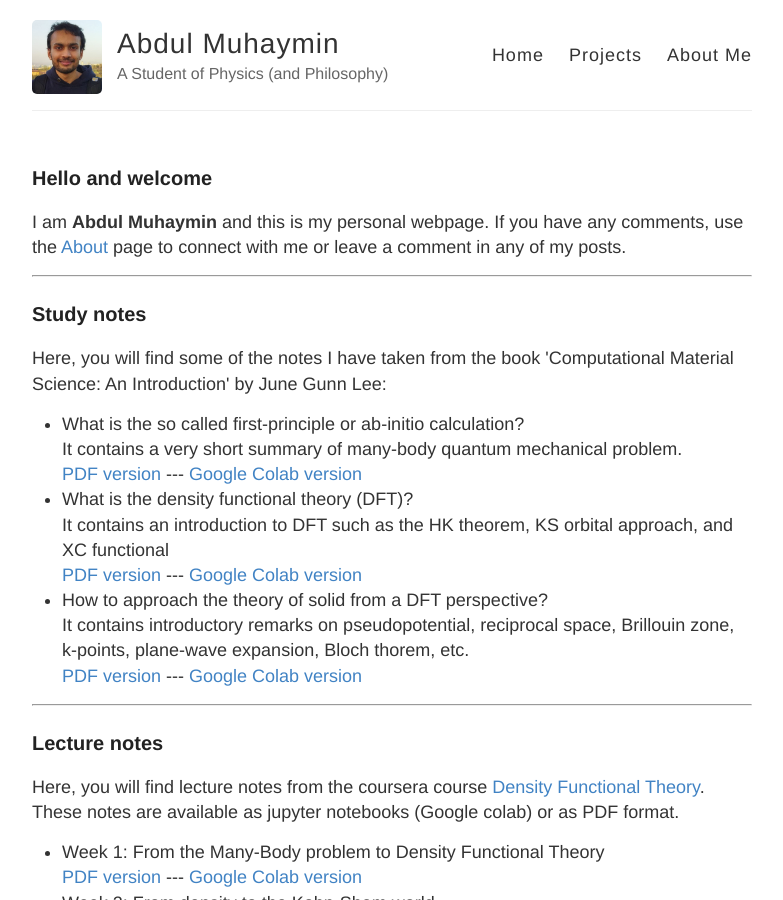
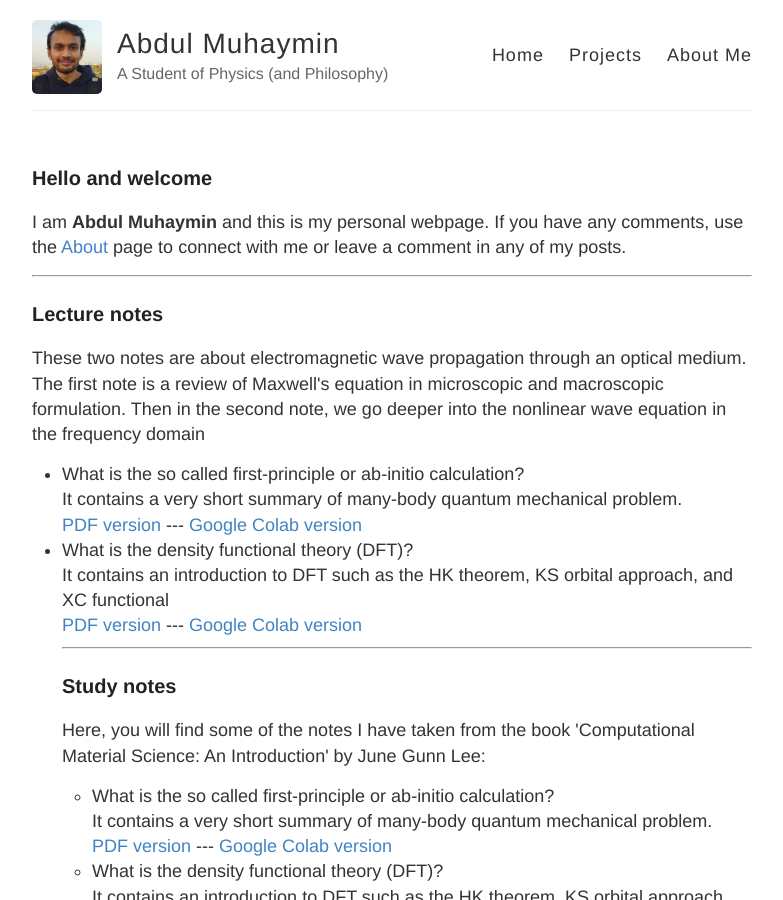
Before and after one commit to AbdulMuhaymin/abdulmuhaymin.github.io, a Jekyll site: the page built from index.html, in a window 1280 px wide and 900 px high. Shown: the whole window, without its empty margins (248-1031 px from the left). Built offline with Jekyll 4.4.1, drawn with Linux system fonts in a browser that asks for light colours; nearby versions of some CDN libraries.

Commit message:
477 notes update

```diff
--- a/index.html
+++ b/index.html
@@ -4,7 +4,28 @@ layout: default
 
 <h3 id="welcome">Hello and welcome</h3>
   <p>I am <strong>Abdul Muhaymin</strong> and this is my personal webpage. If you have any comments, use the <a href="https://abdulmuhaymin.github.io/about">About</a> page to connect with me or leave a comment in any of my posts. </p>
-<hr>
+
+  <hr>
+
+  <h3 id="welcome">Lecture notes</h3>
+    <p> These two notes are about electromagnetic wave propagation through an optical medium. The first note is a review of Maxwell's equation in microscopic and macroscopic formulation. Then in the second note, we go deeper into the nonlinear wave equation in the frequency domain </p>
+    <ul>
+
+      <li> What is the so called first-principle or ab-initio calculation?
+      <br> It contains a very short summary of many-body quantum mechanical problem.
+      <br>
+       <a href="https://abdulmuhaymin.github.io/files/ch4.pdf">PDF version</a> ---
+       <a href="https://colab.research.google.com/drive/1B054YewQ6ShqkFg-hcBr73_CIK_YqxPl?usp=sharing">Google Colab version</a>
+     </li>
+
+      <li> What is the density functional theory (DFT)?
+        <br> It contains an introduction to DFT such as the HK theorem, KS orbital approach, and XC functional
+        <br>
+        <a href="https://abdulmuhaymin.github.io/files/ch5.pdf">PDF version</a> ---
+        <a href="https://colab.research.google.com/drive/1y6-fThMO8d4zxw2LKsvsNInb1N2wBUYI?usp=sharing">Google Colab version</a>
+      </li>
+
+      <hr>
 
 <h3 id="welcome">Study notes</h3>
   <p> Here, you will find some of the notes I have taken from the book 'Computational Material Science: An Introduction' by June Gunn Lee: </p>
```
Also changed, not shown: projects.md (+6 -3 lines), 2 other files.
